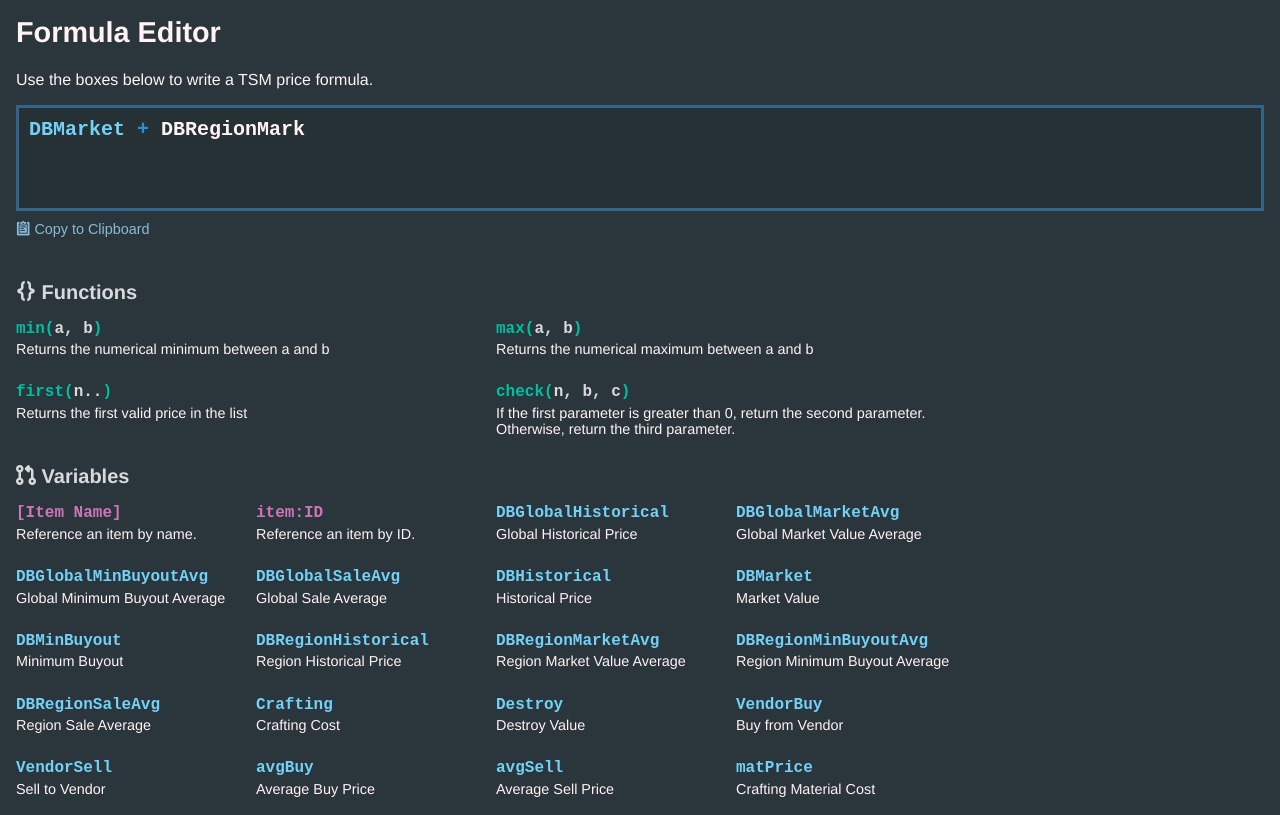
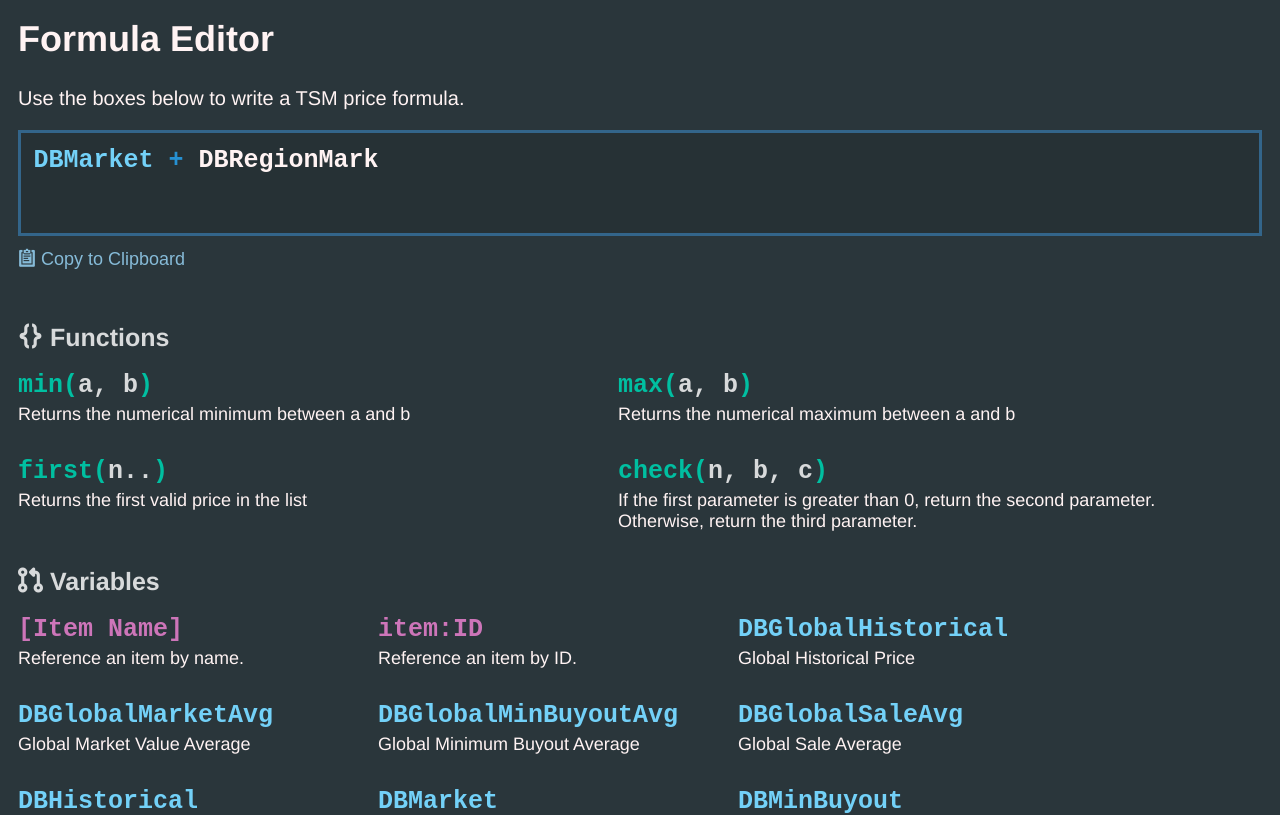
Before and after one commit to mike-douglas/tsm-editor, a Vue app: page / in a window 1280 px wide. Shown: the top 815 px of the page. Built offline with nearby package versions, Linux system fonts and the light colour scheme.

Commit message:
Changing the base font-size and rearranging reference

```diff
--- a/src/App.vue
+++ b/src/App.vue
@@ -39,6 +39,7 @@
 <style>
 body {
   background-color: #2a363b;
+  font-size: 125%;
 }
 
 #app {
--- a/src/components/CommandReference.vue
+++ b/src/components/CommandReference.vue
@@ -71,7 +71,7 @@
 }
 
 .symbol-row {
-  flex-basis: 25%;
+  flex-basis: 30%;
   flex-grow: 0;
   flex-shrink: 0;
 }
--- a/src/components/FunctionReference.vue
+++ b/src/components/FunctionReference.vue
@@ -35,6 +35,7 @@
 .name, .arguments {
   font-weight: bold;
   font-family: var(--panel-font);
+  font-size: var(--size-normal);
 }
 
 .definition {
--- a/src/components/SymbolReference.vue
+++ b/src/components/SymbolReference.vue
@@ -31,6 +31,7 @@
 .name {
   font-weight: bold;
   font-family: var(--panel-font);
+  font-size: var(--size-normal);
 }
 
 .definition {
```
